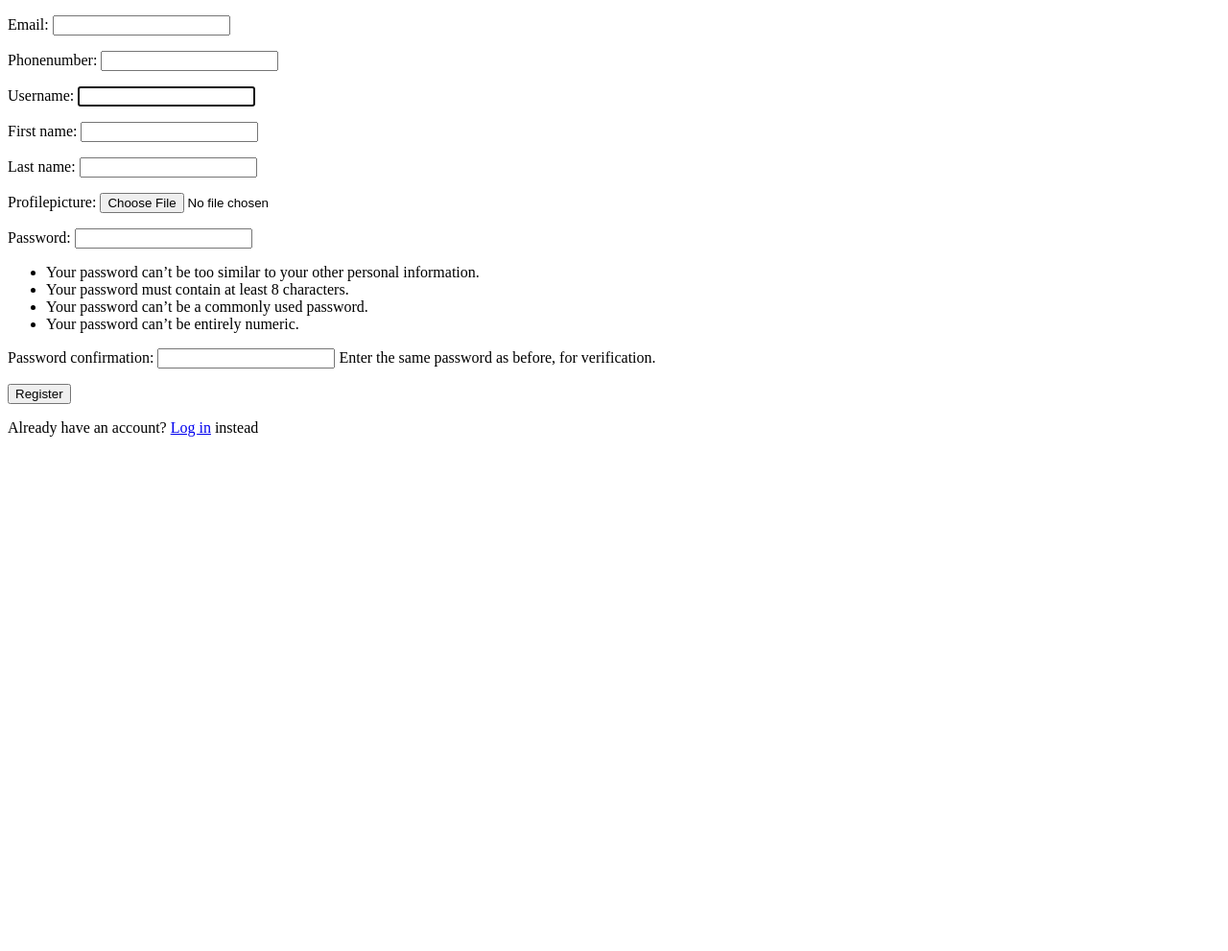
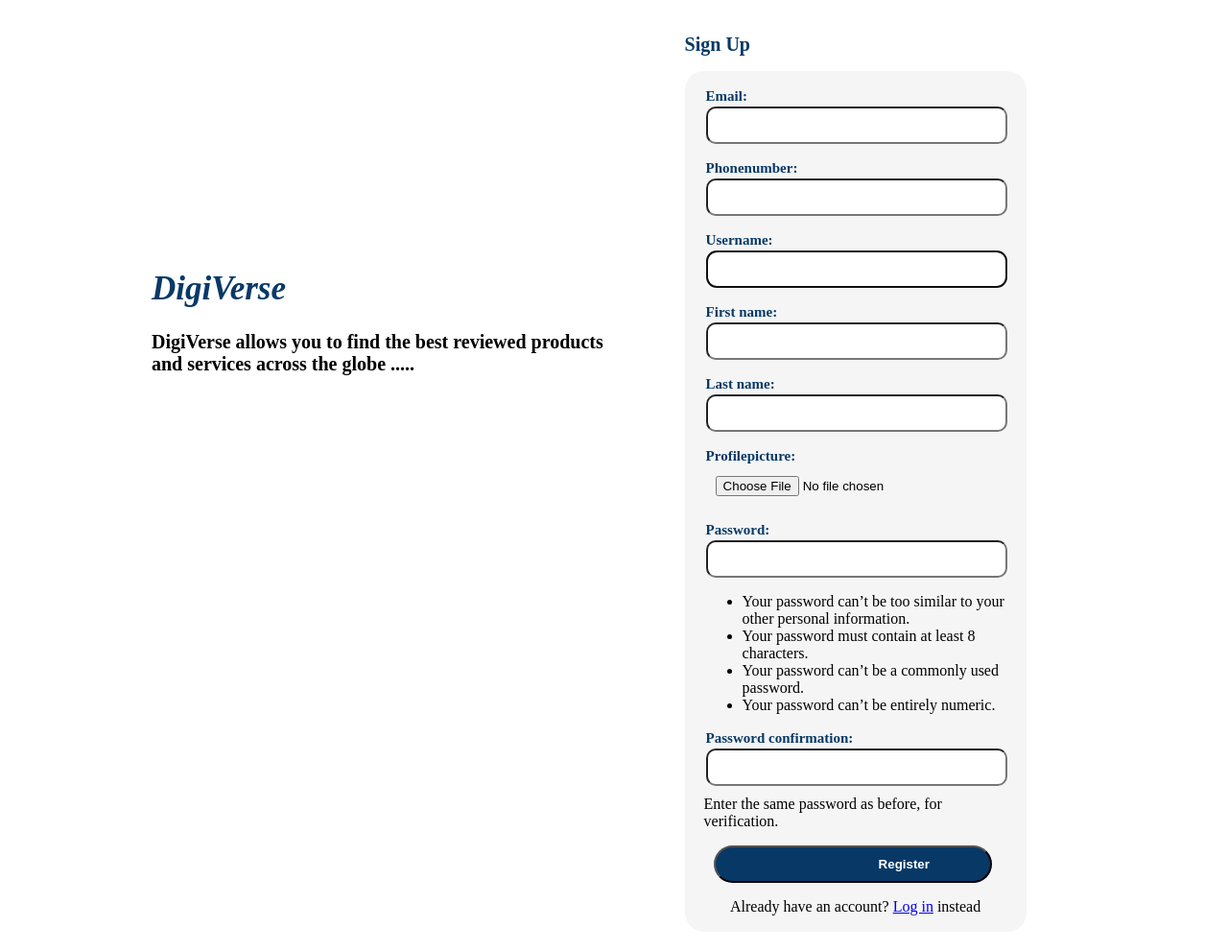
Before and after one commit to JIMMUGUNA789/advertisingPlatform, a Django app: page /users/register/ in a window 1280 px wide. Shown: the whole page at 96% size. Before the commit the page ends 455 px from the top, so only its background shows below. Run offline with Django 4.2, Linux system fonts and the light colour scheme.

Commit message:
Authentication templates styled

```diff
--- /dev/null
+++ b/static/css/auth.css
@@ -0,0 +1,78 @@
+.name-section{
+    width: 40%;
+    float: left;
+    margin-top: 250px;
+    padding-left: 150px;
+    padding-right: 50px;
+}
+.name-section p{
+    font-size: 20px;
+    font-weight: bolder;
+    color: black;
+}
+.auth-section{
+    width: 25%;
+    float: left;
+    margin-top: 200px;
+}
+.auth-section-signup{
+    width: 25%;
+    float: left;
+    margin-top: 10px;
+    margin-bottom: 20px;
+}
+
+
+.company-name{
+    font-size: 35px;
+    font-style: italic;
+    color: #083966;
+    font-weight: bolder;
+}
+.auth-section-header{
+    font-size: 20px;
+    font-weight: bold;
+    color: #083966;
+}
+.form-container{
+    width: 100%;
+    margin-top: 10px;
+    /* margin-left: 10px; */
+    padding: 1px 20px 1px 20px;
+    border-radius: 20px;
+    background-color: #f5f5f5;
+
+}
+.p{
+    text-align: center;
+}
+.form-container label{
+    font-size: 15px;
+    font-weight: bold;
+    color: #083966;
+    margin: 2px;
+}
+.form-container input{
+    width: 92%;
+    margin: 2px;
+    padding: 0px;
+    border-radius: 10px;
+    display: flex;
+    margin-bottom: 10px;
+    padding: 10px;
+}
+.form-container button{
+    width: 92%;
+    margin: 2px;
+    padding: 0px;
+    border-radius: 20px;
+    display: flex;
+    margin-bottom: 10px;
+    margin-left: 10px;
+    padding:10px 0px 10px 170px;
+    background-color: #083966;
+    color: white;
+    font-weight: bold;
+
+
+}
--- a/templates/auth/register.html
+++ b/templates/auth/register.html
@@ -1,18 +1,38 @@
+{% load static %}
 <!DOCTYPE html>
 <html lang="en">
 <head>
     <meta charset="UTF-8">
     <meta http-equiv="X-UA-Compatible" content="IE=edge">
     <meta name="viewport" content="width=device-width, initial-scale=1.0">
+    <link rel="stylesheet" href="{% static 'css/auth.css' %}">
+
     <title>Digiverse Registration</title>
 </head>
 <body>
-    <form action="" method="POST">
-        {% csrf_token %}
-        {{ register_form.as_p }}
-        <button type="submit">Register</button>
+    <div>
+        <div class="name-section">
+            <h1 class="company-name">DigiVerse</h1>
+            <p>
+                DigiVerse allows you to find the best reviewed products and services across the globe .....
+            </p>
 
-    </form>
-    <p>Already have an account? <a href="{% url 'login' %}">Log in</a> instead</p>
+        </div>
+        <div class="auth-section-signup">
+            <h2 class="auth-section-header">Sign Up</h2>
+            <div class="form-container">
+                <form action="" method="POST">
+                    {% csrf_token %}
+                    {{ register_form.as_p }}
+                    <button type="submit">Register</button>
+
+                </form>
+                <p class="p">Already have an account? <a href="{% url 'login' %}">Log in</a> instead</p>
+            </div>
+
+        </div>
+    </div>
+
+
 </body>
 </html>
```
Also changed, not shown: templates/auth/login.html (+26 -6 lines), templates/password/password_reset.html (+21 -0 lines).
